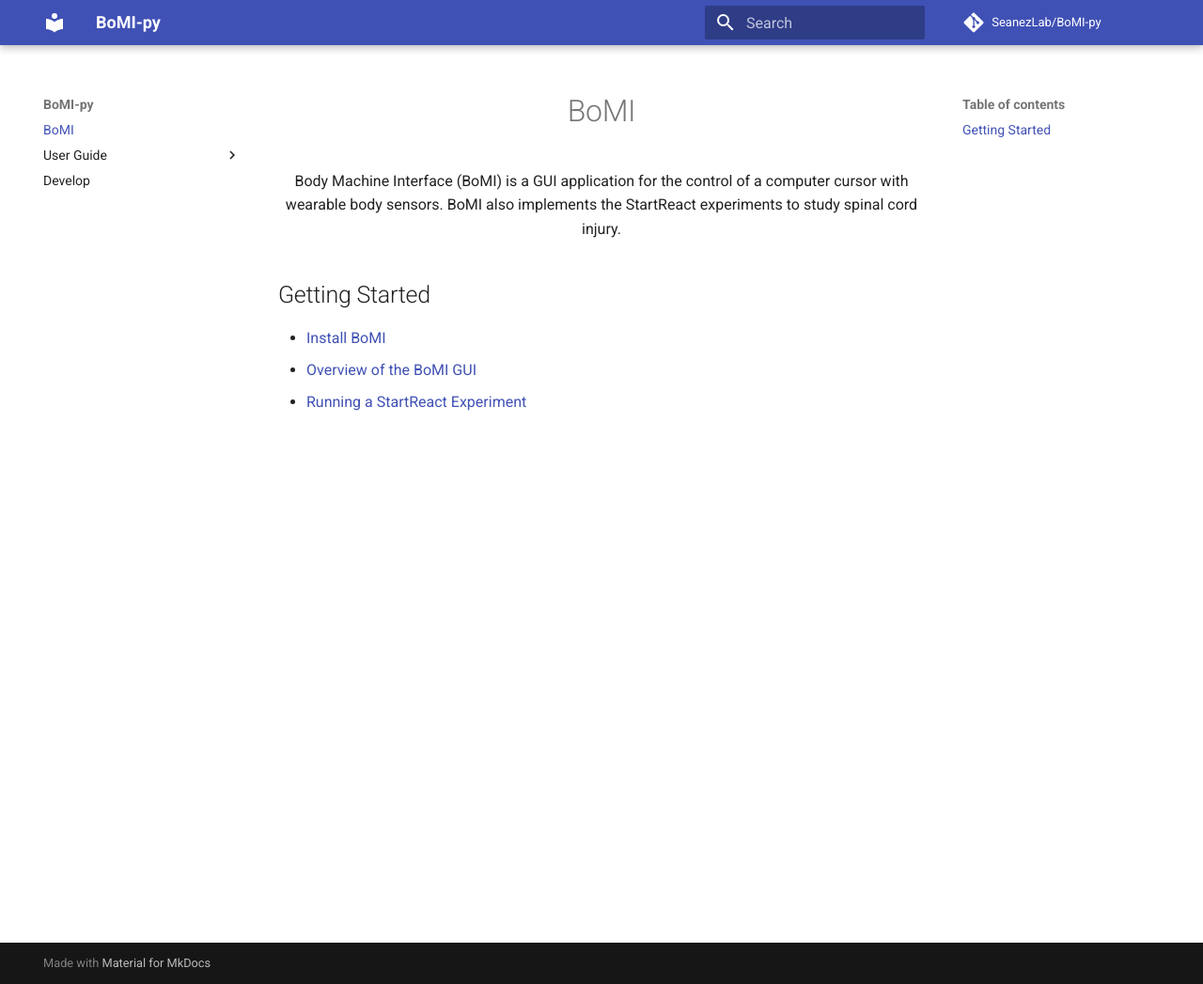
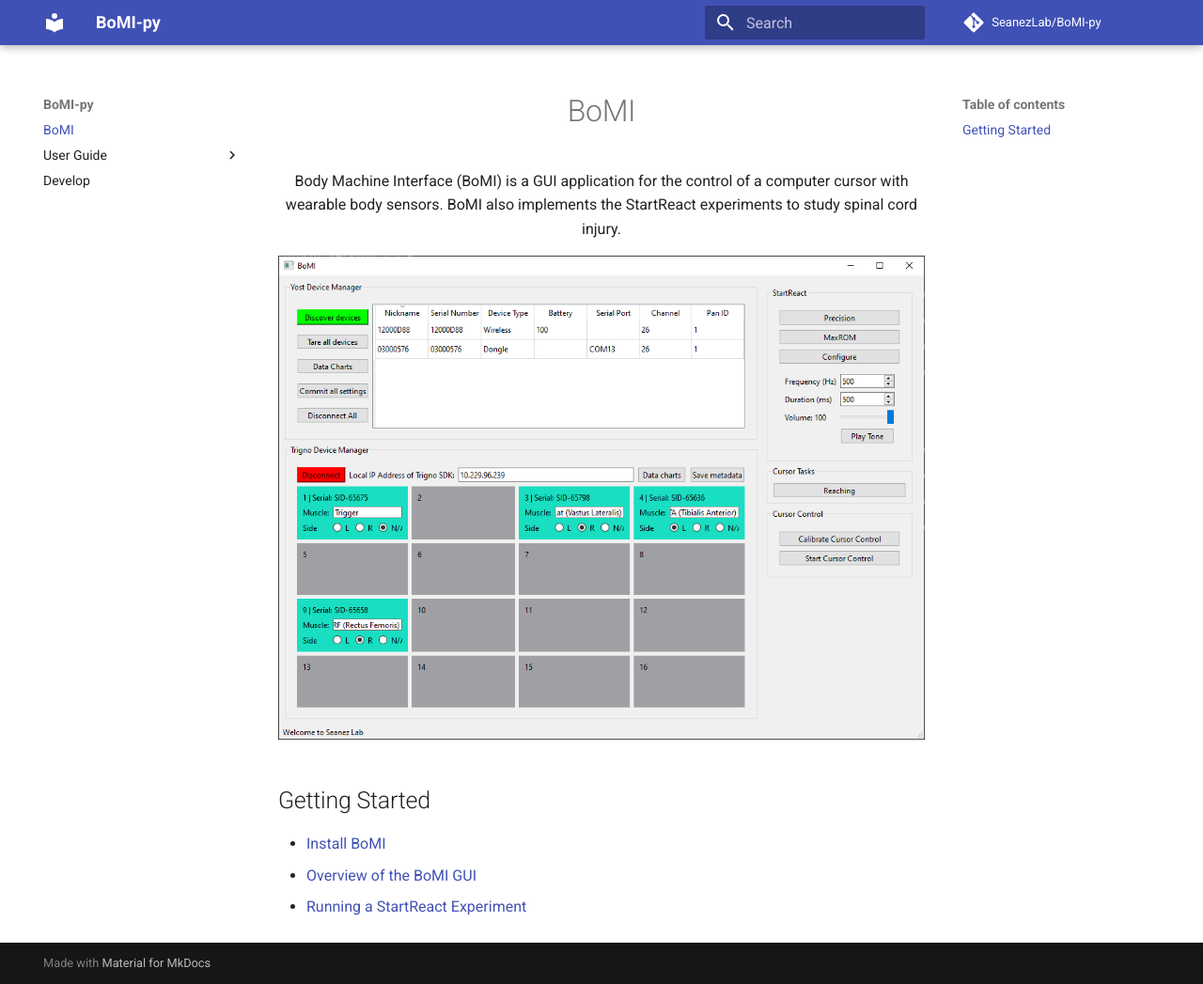
Before and after one commit to SeanezLab/BoMI-py, an MkDocs documentation site: the page built from docs/index.md, in a window 1280 px wide and 1047 px high. Shown: the whole window at 94% size. Built offline with MkDocs 1.6.1 and Material for MkDocs 9.7.7, drawn with Linux system fonts in a browser that asks for light colours; comment, search, counter and statistics services are not loaded.

Commit message:
fixed doc image

```diff
--- a/docs/index.md
+++ b/docs/index.md
@@ -2,6 +2,8 @@
 <p align="center">
 Body Machine Interface (BoMI) is a GUI application for the control of a computer cursor with wearable body sensors. BoMI also implements the StartReact experiments to study spinal cord injury.
 </p>
+
+![](./img/bomi-trigno-connected.png)
 
 ## Getting Started
 
```
Also changed, not shown: README.md (+2 -2 lines).
